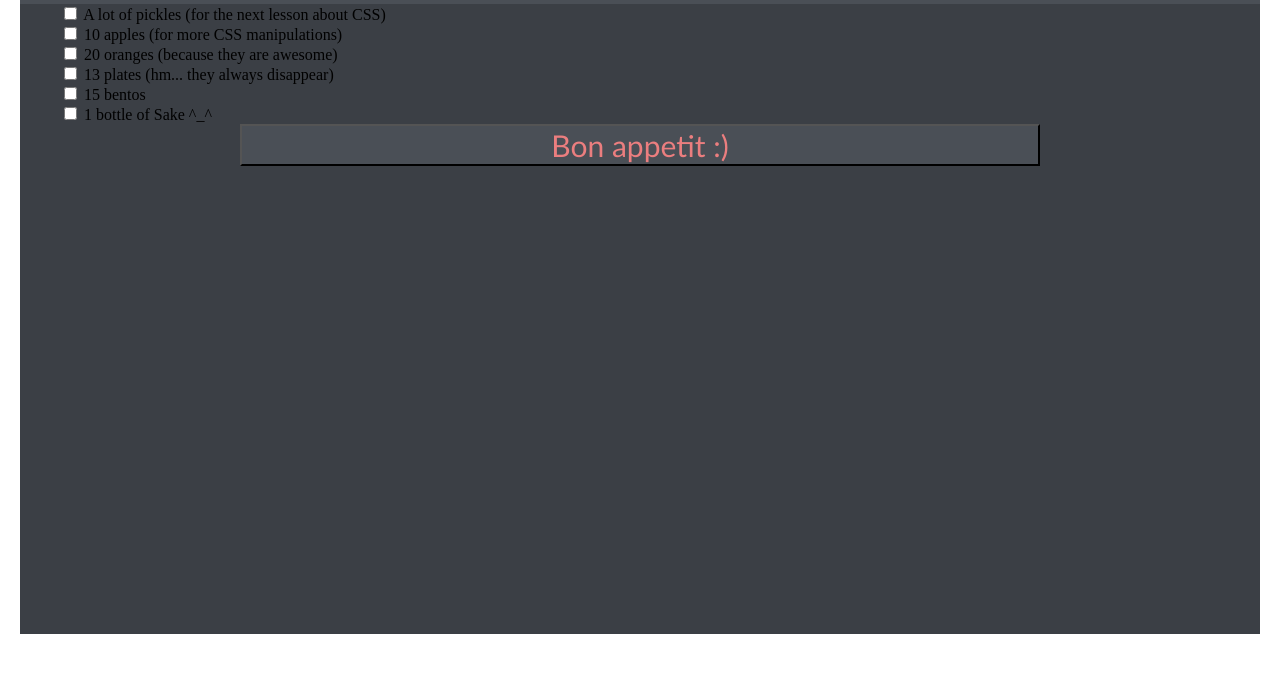
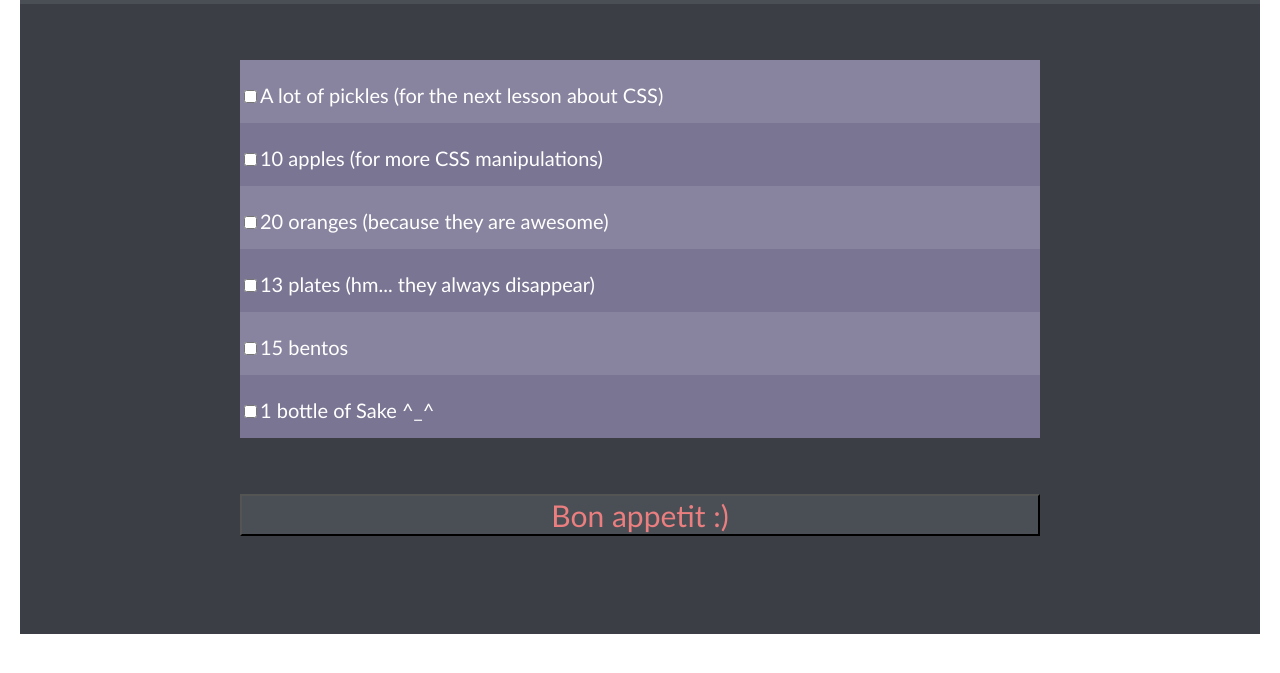
Before and after one commit to dzhelez2903/lesson_5_2, a plain HTML site: page index.html in a window 1280 px wide. Shown: the part 127-800 px from the top of the page. Drawn offline with Linux system fonts and the light colour scheme.

Commit message:
add styles

```diff
--- a/css/style.css
+++ b/css/style.css
@@ -1,4 +1,9 @@
+* {
+    transition: all .1s ease-in;
+}
+
 header {
+    display: block;
     width: 1240px;
     height: 110px;
     background-color: #4a4f56;
@@ -6,25 +11,61 @@ header {
     color: #eb7e7f;
     margin: auto;
     text-align: center;
+    align-items: center;
 }
 
-#big_div {
+.big_div {
     width: 1240px;
     height: 630px;
     background-color: #3b3f45;
     margin: auto;
 }
 
+#list {
+    display: flex;
+    align-items: center;
+    margin: auto;
+    width: 800px;
+    padding-top: 40px;
+    padding-bottom: 40px;
+}
+
+input,
+label {
+    margin-top: 30px;
+}
+
 ul {
+    padding: 0px;
+}
+
+li {
     list-style-type: none;
-    margin: 0px;
+}
+
+.points {
+    display: block;
+    width: 800px;
+    height: 63px;
+    font-family: 'Trebuchet MS', Trebuchet, Arial, sans-serif;
+    font-size: 20px;
+    color: white;
+    align-content: 50%;
+}
+
+#list .points:nth-child(2n) {
+    background-color: #7a7593;
+}
+
+#list .points:nth-child(2n+1) {
+    background-color: #88839e;
 }
 
 #button {
     width: 800px;
     height: 75;
     margin: auto;
-    }
+}
 
 #button :nth-child(1) {
     width: 800px;
@@ -34,4 +75,4 @@ ul {
     font-size: 30px;
     color: #eb7e7f;
     text-align: center;
-  }
+}
--- a/index.html
+++ b/index.html
@@ -13,37 +13,41 @@
         <h1>
             CSS Diner Shopping List
         </h1>
-        <h2>
+        <h3>
             Let's go to the mall!
-        </h2>
+        </h3>
     </header>
-    <div id="big_div">
+    <div class="big_div">
+        <div id="list">
             <ul>
-            <li>
-                <div><input type="checkbox" id="first point" name="" value=""> <label for="first point">A lot of
-                        pickles (for the next lesson about CSS)</label></div>
+                <li class="points">
+                    <input type="checkbox" id="first" name="" value=""><label for="first">A lot of
+                        pickles (for the next lesson about CSS)</label>
                 </li>
-            <li>
-                <div><input type="checkbox" id="second point" name="" value=""> <label for="second point">10 apples
-                        (for more CSS manipulations)</label></div>
+                <li class="points">
+                    <input type="checkbox" id="second" name="" value=""><label for="second">10
+                        apples (for more CSS manipulations)</label>
                 </li>
-            <li>
-                <div><input type="checkbox" id="third point" name="" value=""> <label for="third point">20 oranges
-                        (because they are awesome)</label></div>
+                <li class="points">
+                    <input type="checkbox" id="third" name="" value=""><label for="third">20
+                        oranges (because they are awesome)</label>
                 </li>
-            <li>
-                <div><input type="checkbox" id="fourth point" name="" value=""> <label for="fourth point">13 plates
-                        (hm... they always disappear)</label></div>
+                <li class="points">
+                    <input type="checkbox" id="fourth" name="" value=""><label for="fourth">13
+                        plates
+                        (hm... they always disappear)</label>
                 </li>
-            <li>
-                <div><input type="checkbox" id="fifth point" name="" value=""> <label for="fifth point">15
-                        bentos</label></div>
+                <li class="points">
+                    <input type="checkbox" id="fifth" name="" value=""><label for="fifth">15
+                        bentos</label>
                 </li>
-            <li>
-                <div><input type="checkbox" id="sixth point" name="" value=""> <label for="sixth point">1 bottle of
-                        Sake ^_^</label></div>
+                <li class="points">
+                    <input type="checkbox" id="sixth" name="" value=""><label for="sixth">1 bottle
+                        of
+                        Sake ^_^</label>
                 </li>
             </ul>
+        </div>
         <div id="button">
             <button>
                 Bon appetit :)
```
Lines whose indentation alone changed are shown as unchanged.
